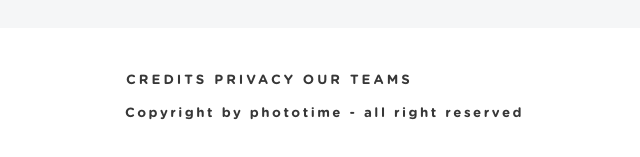
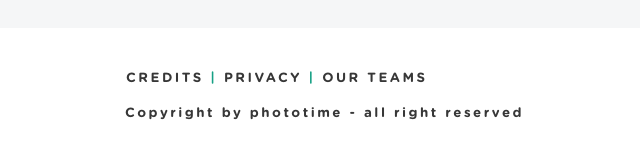
Before and after one commit to OlegVitiuk/DataRootProject, a plain HTML site: page index.html in a window 1280 px wide. Shown: the part 3438-3595 px from the top of the page, 0-640 px from the left. Drawn offline with Linux system fonts and the light colour scheme.

Commit message:
Final has gone!

```diff
--- a/css/style.css
+++ b/css/style.css
@@ -447,11 +447,11 @@ footer{
 .footerList{
     position: absolute;
     left:126px;
-    top:44px;
+    top:42px;
     font-family: "GothamRoundedBold";
     font-size: 10pt;
     color: #373737;
-    letter-spacing: 3px;
+    letter-spacing: 2.5px;
 }
 .footerCamera{
     position: absolute;
@@ -467,3 +467,6 @@ footer{
     color: #373737;
     letter-spacing: 2.5px;
 }
+.vLine{
+    color: #16a085;
+}
--- a/index.html
+++ b/index.html
@@ -94,7 +94,9 @@
     <footer>
         <ul class="footerList">
             <li>CREDITS</li>
+            <li class="vLine">|</li>
             <li>PRIVACY</li>
+            <li class="vLine">|</li>
             <li>OUR TEAMS</li>
         </ul>
         <p class="copyright">
```
